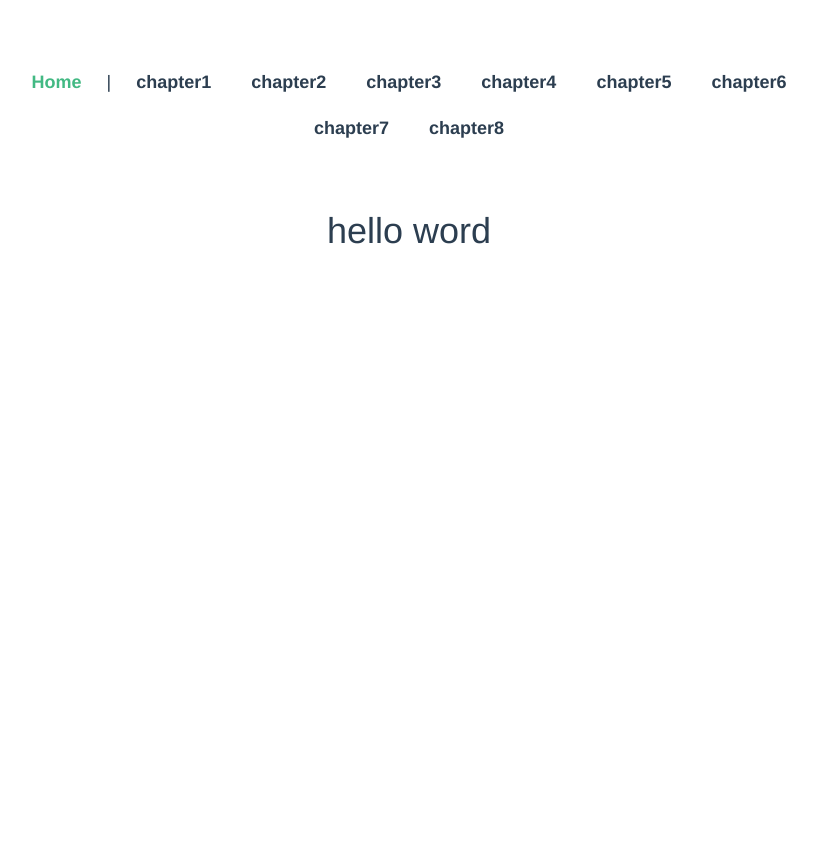
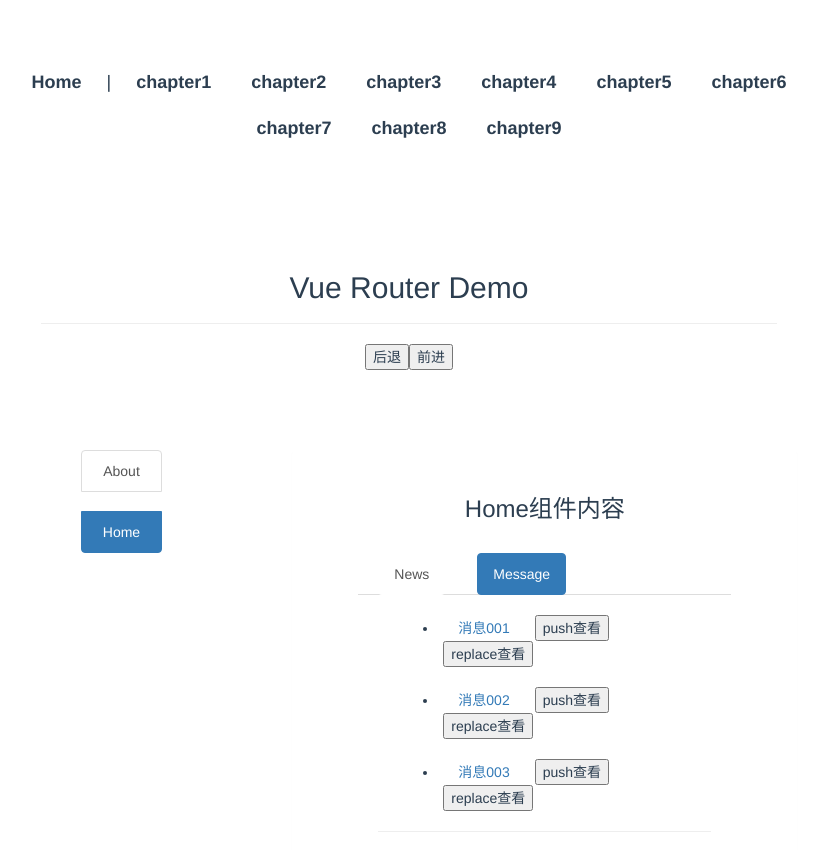
Before and after one commit to APONIAL/study_vue2, a Vue app: page /chapter9/chapter9-home/message in a window 1280 px wide. Shown: the top 850 px of the page, without its empty margins (231-1048 px from the left). Before the commit the page ends 800 px from the top, so only its background shows below. Built offline with nearby package versions, Linux system fonts and the light colour scheme.

Commit message:
Vue Router

```diff
--- a/src/App.vue
+++ b/src/App.vue
@@ -11,11 +11,14 @@
         <div style="margin-top: 20px">
           <router-link to="/chapter7">chapter7</router-link>
           <router-link to="/chapter8">chapter8</router-link>
+          <router-link to="/chapter9">chapter9</router-link>
         </div>
     </nav>
     <router-view/>
   </div>
 </template>
+
+
 
 <style>
 #app {
@@ -24,6 +27,7 @@
   -moz-osx-font-smoothing: grayscale;
   text-align: center;
   color: #2c3e50;
+
 }
 
 nav {
--- /dev/null
+++ b/src/components/RouterAbout.vue
@@ -0,0 +1,13 @@
+<template>
+    <h2>我是Router-About的内容</h2>
+</template>
+
+<script>
+export default {
+  name: "RouterAbout"
+}
+</script>
+
+<style scoped>
+
+</style>
--- /dev/null
+++ b/src/components/RouterContainer.vue
@@ -0,0 +1,54 @@
+<template>
+  <div>
+    <div class="row">
+      <div class="col-xs-offset-2 col-xs-8">
+        <div class="page-header"><h2>Vue Router Demo</h2></div>
+        <button @click="back">后退</button>
+        <button @click="forward">前进</button>
+      </div>
+    </div>
+    <div class="row">
+      <div class="col-xs-2 col-xs-offset-2">
+        <div class="list-group">
+          <!--active-class="active"实现点击高亮-->
+          <router-link replace class="list-group-item " active-class="active" to="/chapter9/chapter9-about">About</router-link>
+          <router-link replace class="list-group-item" active-class="active" to="/chapter9/chapter9-home">Home</router-link>
+        </div>
+      </div>
+      <div class="col-xs-6">
+        <div class="panel">
+          <div class="panel-body">
+            <!--指定组件的呈现位置-->
+            <router-view/>
+          </div>
+        </div>
+      </div>
+    </div>
+  </div>
+</template>
+
+<script>
+export default {
+  name: "RouterContainer",
+  methods:{
+    back(){
+      this.$router.back()
+    },
+    forward(){
+      this.$router.forward()
+    }
+  },
+  beforeRouteEnter(to, from, next) {
+    console.log('beforeRouteEnter')
+    next()
+  },
+  beforeRouteLeave(to, from, next) {
+    console.log('beforeRouteLeave')
+    next()
+  },
+}
+</script>
+
+<style scoped>
+
+</style>
--- /dev/null
+++ b/src/components/RouterHome.vue
@@ -0,0 +1,43 @@
+<template>
+  <div>
+    <h3>Home组件内容</h3>
+    <div>
+      <ul class="nav nav-tabs">
+        <li>
+          <router-link
+              class="list-group-item"
+              active-class="active"
+              to="/chapter9/chapter9-home/news"
+          >News</router-link>
+        </li>
+        <li>
+          <router-link
+              class="list-group-item "
+              active-class="active"
+              :to="{name:'message'}"
+          >Message</router-link>
+        </li>
+      </ul>
+      <keep-alive :include="['RouterHomeNews','RouterHomeMessage']">
+        <router-view/>
+      </keep-alive>
+    </div>
+  </div>
+</template>
+
+<script>
+export default {
+  name: "RouterHome",
+  mounted() {
+    console.log('home组件挂载完毕==>', this)
+  }
+}
+</script>
+
+<style scoped>
+*{
+  margin: 10px;
+  padding: 0;
+}
+
+</style>
--- /dev/null
+++ b/src/components/RouterHomeMessage.vue
@@ -0,0 +1,80 @@
+<template>
+  <div >
+    <ul >
+      <!--ul中有一堆li，就给li上面加上v-for-->
+      <li v-for="m in messageList" :key="m.id">
+        <!--``为模板字符串拼接，${}为变量-->
+        <!--跳转路由并携带query参数-->
+     <!--   <router-link
+            :to="`/chapter9/chapter9-home/message/detail?id=${m.id}&title=${m.title}`"
+        >{{m.title}}</router-link>&nbsp;&nbsp;-->
+        <!--跳转路由，to的对象写法-->
+        <router-link
+            :to="{
+              name: 'xiangqing',
+              query: {
+                id: m.id,
+                hello: m.title
+              }
+            }"
+        >{{m.title}}</router-link>
+<!--        <router-link
+            :to="`/chapter9/chapter9-home/message/detail/${m.id}/${m.title}`"
+        >{{m.title}}</router-link>-->
+        <button @click="pushShow(m)">push查看</button>
+        <button @click="replaceShow(m)">replace查看</button>
+      </li>
+    </ul>
+    <hr/>
+    <router-view />
+  </div>
+</template>
+
+<script>
+export default {
+  name: "RouterHomeMessage",
+  data() {
+    return {
+      messageList: [
+        {id: '001', title: '消息001'},
+        {id: '002', title: '消息002'},
+        {id: '003', title: '消息003'},
+      ]
+    }
+  },
+  methods:{
+    pushShow(m){
+      this.$router.push({
+        name: 'xiangqing',
+        query: {
+          id: m.id,
+          hello: m.title
+        }
+      })
+    },
+
+    replaceShow(m){
+      this.$router.replace({
+        name: 'xiangqing',
+        query: {
+          id: m.id,
+          hello: m.title
+        }
+      }).catch((err)=>{
+         alert('请勿重复点击')
+      })
+    }
+  }
+}
+</script>
+
+<style scoped>
+ul li{
+  text-align: left;
+}
+button{
+/*   水平排列*/
+  display: inline-block;
+  margin-left: 5px;
+}
+</style>
--- /dev/null
+++ b/src/components/RouterHomeMessageDetail.vue
@@ -0,0 +1,25 @@
+<template>
+    <ul>
+      <li>消息编号:{{id}}</li>
+      <li>消息标题:{{title}}</li>
+      <p>{{id}}---{{title}}</p>
+    </ul>
+</template>
+
+<script>
+export default {
+  name: "RouterHomeMessageDetail",
+  props:['id','title'],
+  mounted() {
+    console.log(this.$route)
+  },
+  computed:{
+  }
+}
+</script>
+
+<style scoped>
+ul li{
+  text-align: left;
+}
+</style>
--- /dev/null
+++ b/src/components/RouterHomeNews.vue
@@ -0,0 +1,38 @@
+<template>
+  <ul>
+    <li :style="{opacity}">欢迎学习vue</li>
+    <li>news001 <input type="text"></li>
+    <li>news002 <input type="text"></li>
+    <li>news003 <input type="text"></li>
+  </ul>
+</template>
+
+<script>
+export default {
+  name: "RouterHomeNews",
+  data() {
+    return {
+      opacity: 1
+    }
+  },
+  activated() {
+    console.log('news组件激活')
+    this.timer = setInterval(() => {
+      console.log("@")
+      if (this.opacity <= 0) {
+        this.opacity = 1
+      } else {
+        this.opacity -= 0.1
+      }
+    }, 100)
+  },
+  deactivated() {
+    console.log('news组件失活')
+    clearInterval(this.timer)
+  }
+}
+</script>
+
+<style scoped>
+
+</style>
--- a/src/router/index.js
+++ b/src/router/index.js
@@ -1,6 +1,11 @@
 import Vue from 'vue'
 import VueRouter from 'vue-router'
 import HomeView from '../views/HomeView.vue'
+import routerAbout from "@/components/RouterAbout";
+import routerHome from "@/components/RouterHome";
+import routerHomeNews from "@/components/RouterHomeNews"
+import routerHomeMessage from "@/components/RouterHomeMessage";
+import RouterHomeMessageDetail from "@/components/RouterHomeMessageDetail";
 
 Vue.use(VueRouter)
 
@@ -52,12 +57,101 @@ const routes = [
         path: '/chapter8',
         name: 'chapter8',
         component: () => import('@/views/chapter8.vue')
+    },
+    {
+        path: '/chapter9',
+        name: 'chapter9',
+        component: () => import('@/views/chapter9.vue'),
+        children: [
+            {
+                path: 'chapter9-about',
+                name: 'chapter9-about',
+                component: routerAbout
+            },
+            {
+                path: 'chapter9-home',
+                name: 'chapter9-home',
+                component: routerHome,
+                children: [
+                    {
+                        path: 'news',
+                        name: 'news',
+                        meta: {isAuth: true, title: 'news'},
+                        component: routerHomeNews,
+                        beforeEnter(to, from, next) {
+                            if (to.meta.isAuth) {
+                                if (localStorage.getItem('token') === 'admin') {
+                                    next()
+                                } else {
+                                    alert('请在localStorage中设置token为admin')
+                                    next('/')
+                                }
+                            } else {
+                                next()
+                            }
+                        }
+
+                    },
+                    {
+                        path: 'message',
+                        name: 'message',
+                        meta: {isAuth: true, title: 'message'},
+                        component: routerHomeMessage,
+                        children: [
+                            {
+                                // path: 'detail/:id/:title',
+                                path: 'detail',
+                                name: 'xiangqing',
+                                component: RouterHomeMessageDetail,
+                                // props的第一种写法,值为对象,该对象的key-value会以props的形式传给detail组件
+                                // props:{a:1,b:'hello'}
+                                // props的第二种写法,值为布尔值,若布尔值为真,
+                                // 就会把该路由组件收到的所有params参数,以props的形式传给detail组件
+                                //   props:true
+                                //  props的第三种写法,值为函数
+                                props({query: {id, title}}) {
+                                    return {id, title, a: 100}
+                                }
+                            }
+                        ]
+                    }
+                ]
+            }
+        ]
     }
 
 ]
+const originalPush = VueRouter.prototype.push
+// 解决ElementUI导航栏中的vue-router在3.0版本以上重复点菜单报错问题
+VueRouter.prototype.push = function push(location) {
+    return originalPush.call(this, location).catch(err => err)
+}
 
 const router = new VueRouter({
+    mode: 'history',
     routes
+})
+//全局前置路由守卫——初始化的时候被调用，每次路由切换之前被调用
+/*
+router.beforeEach((to, from, next) => {
+    console.log('to=>', to, ",from=>", from)
+    if (to.meta.isAuth) {
+        if (localStorage.getItem('token') === 'admin') {
+            next()
+        } else {
+            alert('请在localStorage中设置token为admin')
+            next('/')
+        }
+    } else {
+        next()
+    }
+})
+*/
+
+//全局后置路由守卫——初始化的时候被调用，每次路由切换之后被调用
+router.afterEach((to, from) => {
+    document.title = to.meta.title || 'vue-router'
+    console.log('to=>', to, ",from=>", from)
 })
 
 export default router
--- a/src/views/chapter7.vue
+++ b/src/views/chapter7.vue
@@ -98,7 +98,7 @@ export default {
   },
   methods: {
     getStudents() {
-      axios.get('http://192.168.0.105:9000/api/students')
+      axios.get('http://192.168.10.16:9000/api/students')
           .then(response => {
             console.log('请求成功', response.data)
           })
--- /dev/null
+++ b/src/views/chapter9.vue
@@ -0,0 +1,22 @@
+<template>
+  <div>
+    <RouterContainer/>
+  </div>
+</template>
+
+<script>
+import RouterContainer from "@/components/RouterContainer";
+
+export default {
+  name: "chapter9",
+
+  components: {
+    RouterContainer
+  },
+
+}
+</script>
+
+<style scoped>
+
+</style>
```
Also changed, not shown: 1 other file (tests, documents, lock files or other folders). Lines whose indentation alone changed are shown as unchanged.
